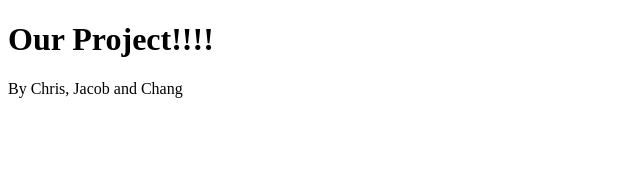
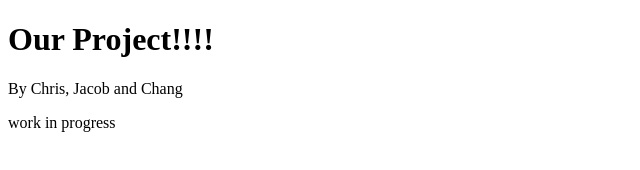
Before and after one commit to tan-jacob/Project1800, a plain HTML site: page index.html in a window 1280 px wide. Shown: the whole page, without its empty margins (0-640 px from the left). Drawn offline with Linux system fonts and the light colour scheme.

Commit message:
added text

```diff
--- a/index.html
+++ b/index.html
@@ -4,4 +4,6 @@
 
 <p>By Chris, Jacob and Chang</p>
 
+<p>work in progress</p>
+
 </html>
```
